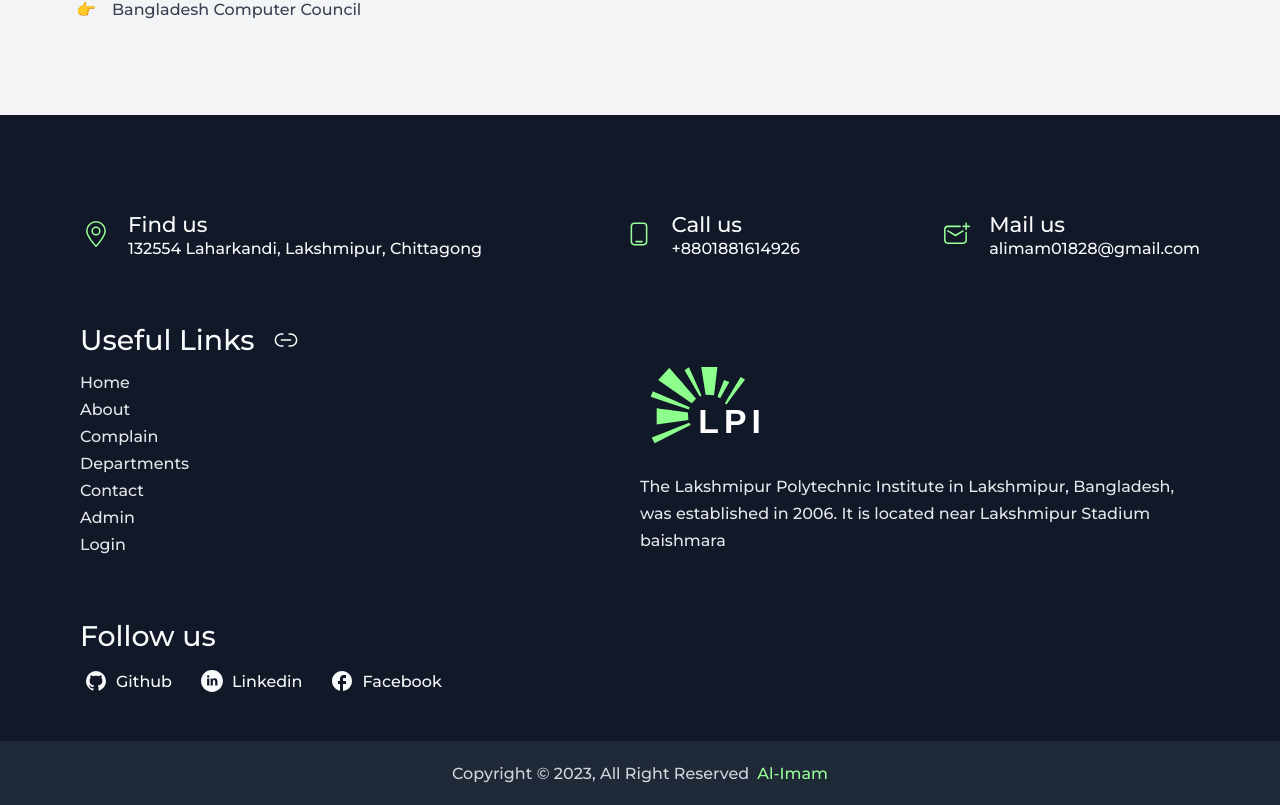
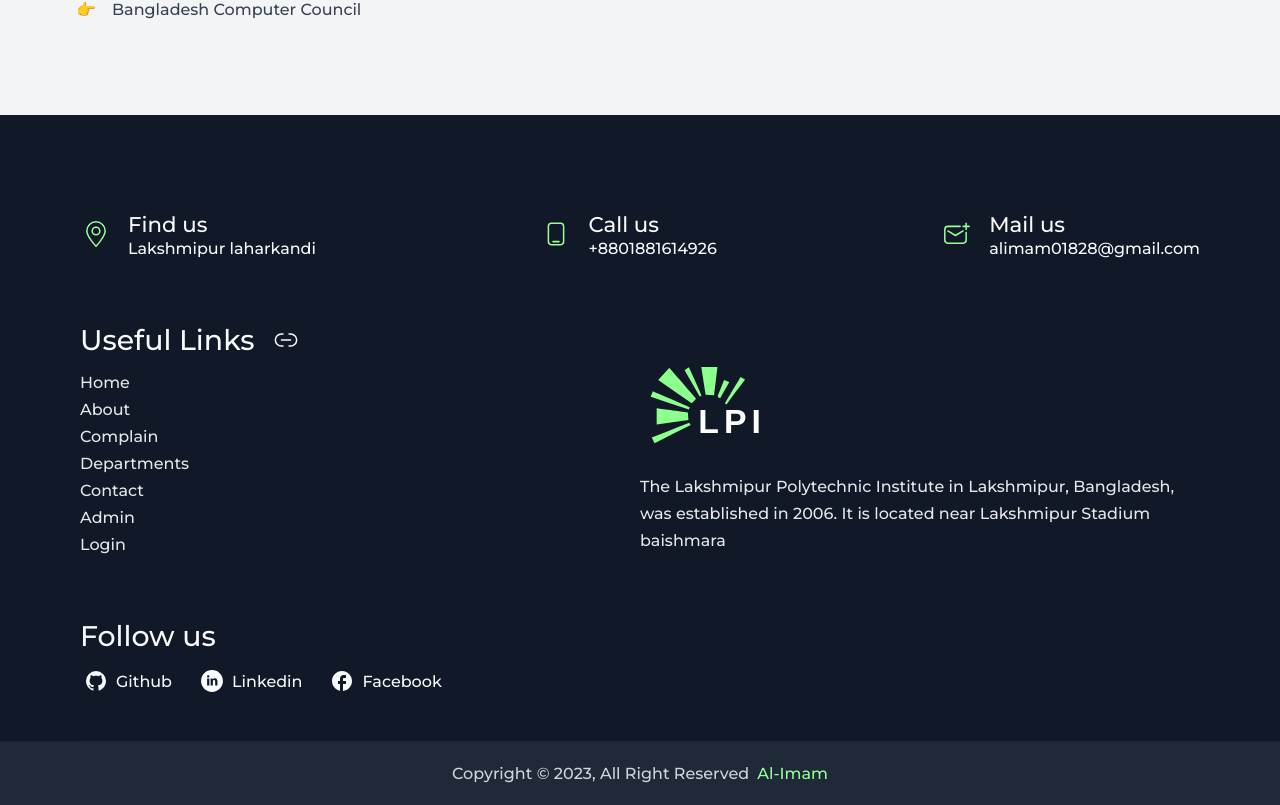
Before and after one commit to al-imam/lpi, a React (Vite) app: page / in a window 1280 px wide. Shown: the part 4529-5334 px from the top of the page. Built offline with nearby package versions, Linux system fonts and the light colour scheme; no server answers; the database is empty.

Commit message:
change find us footer text

```diff
--- a/src/components/FileInput/FileInput.jsx
+++ b/src/components/FileInput/FileInput.jsx
@@ -15,9 +15,7 @@ function FileInput({ loading = false, remove = false, disabled = false }) {
   useEffect(() => {
     if (remove) {
       handleRemove();
-      console.log("Inside useEffect");
     }
-    console.log("Outside useEffect");
   }, [remove]);
 
   return (
--- a/src/components/Footer/ContactInfo/ContactInfo.jsx
+++ b/src/components/Footer/ContactInfo/ContactInfo.jsx
@@ -9,7 +9,7 @@ function ContactInfo() {
         <div className={classes.contactInfo}>
           <h4 className={classes.infoHeading}>Find us</h4>
           <address className={classes.infoDescription}>
-            132554 Laharkandi, Lakshmipur, Chittagong
+            Lakshmipur laharkandi
           </address>
         </div>
       </div>
```
